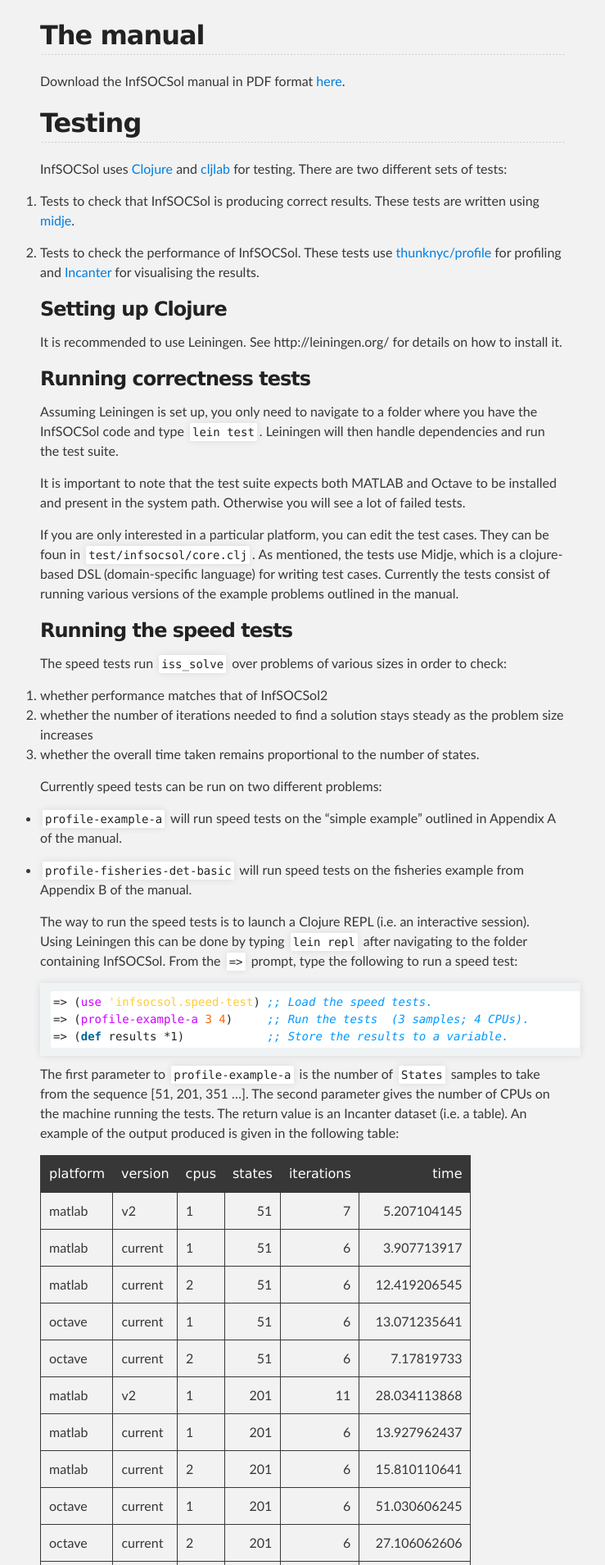
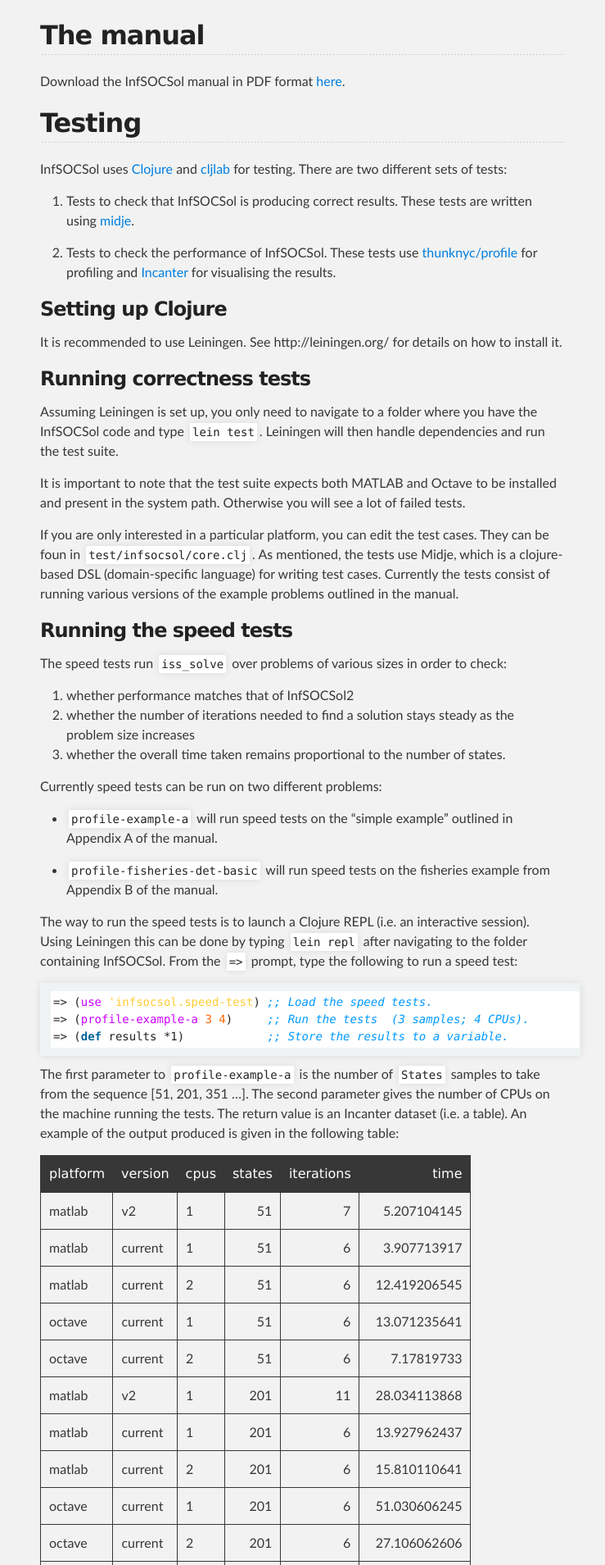
Before and after one commit to socsol/infsocsol, a Jekyll site: the page built from index.md, in a window 1280 px wide. Shown: the part 534-2443 px from the top of the page at 82% size, without its empty margins (271-1010 px from the left). Built offline with Jekyll 4.4.1, drawn with Linux system fonts in a browser that asks for light colours.

Commit message:
More style wrangling

```diff
--- a/stylesheets/stylesheet.css
+++ b/stylesheets/stylesheet.css
@@ -194,6 +194,10 @@ blockquote {
 
 ul, ol, dl {
   margin-bottom: 15px
+}
+
+ul, ol {
+  margin-left: 2em;
 }
 
 dl dt {
```
